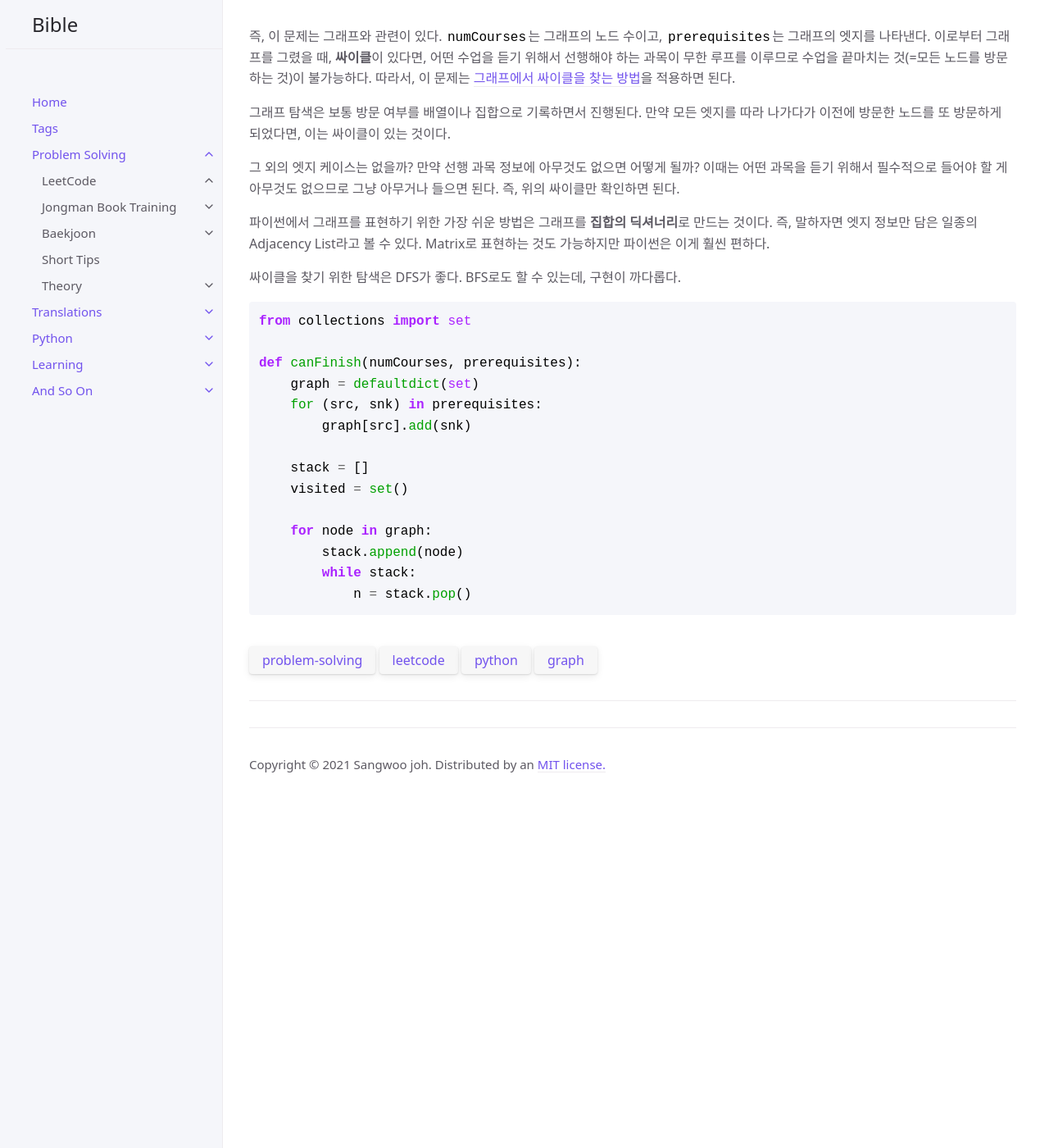
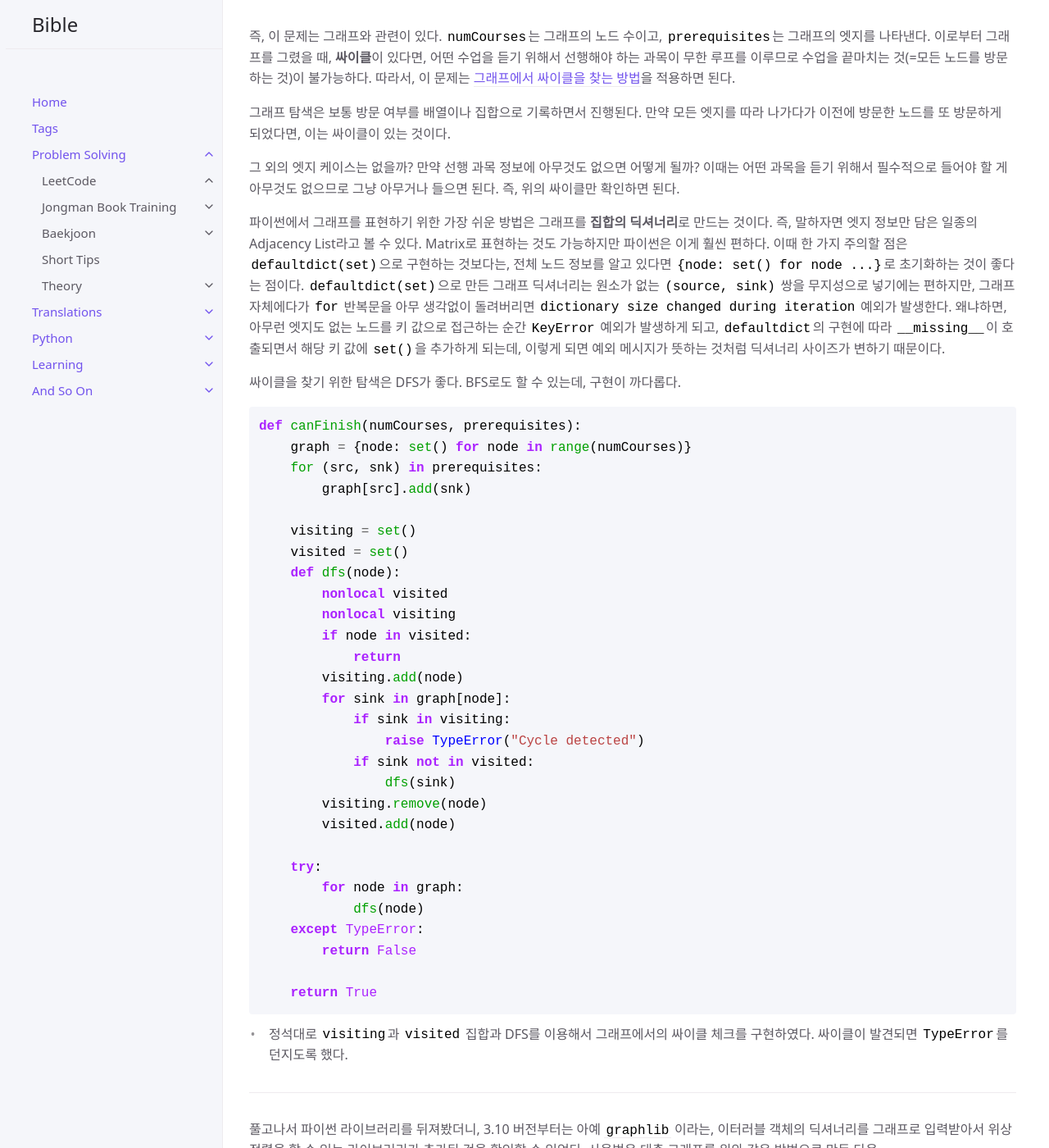
Before and after one commit to sangwoo-joh/bible-archive, a Jekyll site: the page built from ps/leetcode/course-schedule.md, in a window 1280 px wide and 1400 px high, scrolled down 719 px. Shown: the whole window at 82% size. Built offline with Jekyll 4.4.1, drawn with Linux system fonts in a browser that asks for light colours; a script that is not in the unit is left out; before the commit the page ends 1703 px from its top, so only the background shows below that; some of the changed text lies outside the part shown.

Commit message:
finished

````diff
--- a/ps/leetcode/course-schedule.md
+++ b/ps/leetcode/course-schedule.md
@@ -60,24 +60,86 @@ prerequisites = [(1,0), (0,1)]
  파이썬에서 그래프를 표현하기 위한 가장 쉬운 방법은 그래프를 **집합의
  딕셔너리**로 만드는 것이다. 즉, 말하자면 엣지 정보만 담은 일종의
  Adjacency List라고 볼 수 있다. Matrix로 표현하는 것도 가능하지만
- 파이썬은 이게 훨씬 편하다.
+ 파이썬은 이게 훨씬 편하다. 이때 한 가지 주의할 점은
+ `defaultdict(set)`으로 구현하는 것보다는, 전체 노드 정보를 알고
+ 있다면 `{node: set() for node ...}`로 초기화하는 것이 좋다는
+ 점이다. `defaultdict(set)`으로 만든 그래프 딕셔너리는 원소가 없는
+ `(source, sink)` 쌍을 무지성으로 넣기에는 편하지만, 그래프 자체에다가
+ `for` 반복문을 아무 생각없이 돌려버리면 `dictionary size changed
+ during iteration` 예외가 발생한다. 왜냐하면, 아무런 엣지도 없는
+ 노드를 키 값으로 접근하는 순간 `KeyError` 예외가 발생하게 되고,
+ `defaultdict`의 구현에 따라 `__missing__`이 호출되면서 해당 키 값에
+ `set()`을 추가하게 되는데, 이렇게 되면 예외 메시지가 뜻하는 것처럼
+ 딕셔너리 사이즈가 변하기 때문이다.
 
  싸이클을 찾기 위한 탐색은 DFS가 좋다. BFS로도 할 수 있는데, 구현이
  까다롭다.
 
 ```python
-from collections import set
+def canFinish(numCourses, prerequisites):
+    graph = {node: set() for node in range(numCourses)}
+    for (src, snk) in prerequisites:
+        graph[src].add(snk)
 
+    visiting = set()
+    visited = set()
+    def dfs(node):
+        nonlocal visited
+        nonlocal visiting
+        if node in visited:
+            return
+        visiting.add(node)
+        for sink in graph[node]:
+            if sink in visiting:
+                raise TypeError("Cycle detected")
+            if sink not in visited:
+                dfs(sink)
+        visiting.remove(node)
+        visited.add(node)
+
+    try:
+        for node in graph:
+            dfs(node)
+    except TypeError:
+        return False
+
+    return True
+```
+
+ - 정석대로 `visiting`과 `visited` 집합과 DFS를 이용해서 그래프에서의
+   싸이클 체크를 구현하였다. 싸이클이 발견되면 `TypeError`를 던지도록
+   했다.
+
+---
+
+ 풀고나서 파이썬 라이브러리를 뒤져봤더니, 3.10 버전부터는 아예
+ [`graphlib`](https://docs.python.org/3/library/graphlib.html) 이라는,
+ 이터러블 객체의 딕셔너리를 그래프로 입력받아서 위상 정렬을 할 수 있는
+ 라이브러리가 추가된 것을 확인할 수 있었다. 사용법은 대충 그래프를
+ 위와 같은 방법으로 만든 다음 `graphlib.TopologicalSorter(graph)`에다
+ 넘기고 `static_order()`를 호출해서 위상 정렬을 진행하는 것인데, 이
+ 문제처럼 단순히 싸이클 유무만 판단하고 싶을 때에는 그냥 `prepare()`를
+ 호출하면 된다. 그리고 구현을 잘 해놔서 `defaultdict(set)`을 그래프로
+ 사용해도 잘 동작한다.
+
+```python
+import graphlib
+from collections import defaultdict
 def canFinish(numCourses, prerequisites):
     graph = defaultdict(set)
     for (src, snk) in prerequisites:
         graph[src].add(snk)
 
-    stack = []
-    visited = set()
+    try:
+        graphlib.TopologicalSorter(graph).prepare()
+    except graphlib.CycleError:
+        return False
+    return True
+```
 
-    for node in graph:
-        stack.append(node)
-        while stack:
-            n = stack.pop()
-```
+ - 문서에 따르면 `TopologicalSorter().static_order()`가 동작하는 도중
+   싸이클을 발견하면 `CycleError`를 던지고, 실제로 `prepare()`를
+   호출하는 코드와 동일한 의미라고 하는데, 버그가 있는 것인지
+   리트코드에서 `static_order()`를 호출해서 제출하면 싸이클이 있는
+   테스트 케이스를 통과하지 못한다. 그러니 이정도 구현은 그냥
+   라이브러리의 힘을 빌리지말고 직접 구현하는 것이 더 나을 것 같다.
````
